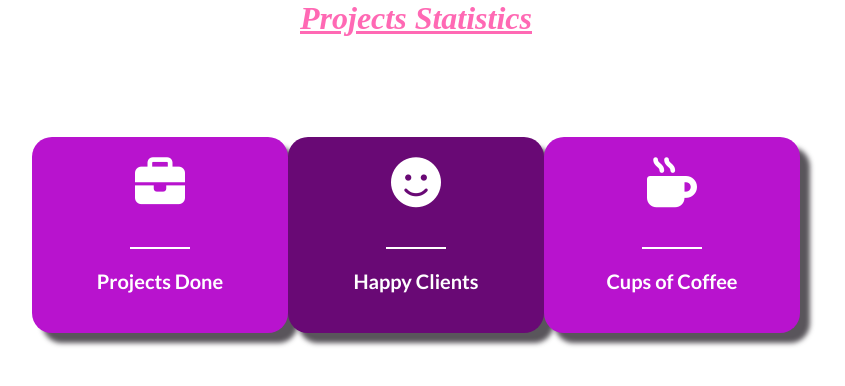
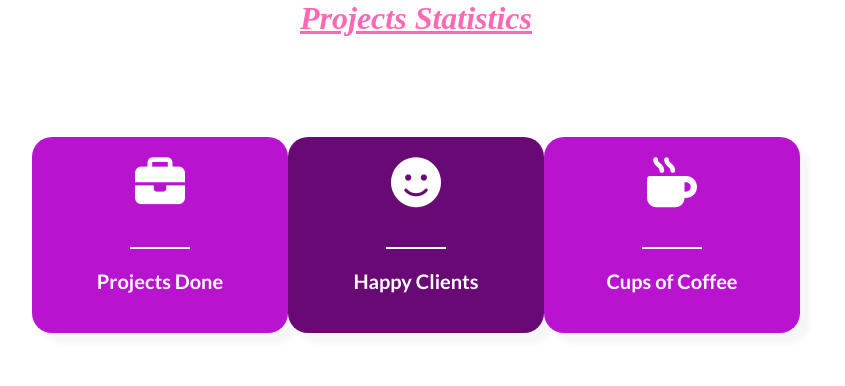
Before and after one commit to Nishat-Rahman-web/Counter_Up, a plain HTML site: page index.html in a window 1280 px wide. Shown: the whole page, without its empty margins (224-1069 px from the left). Drawn offline with Linux system fonts and the light colour scheme; a web font is replaced by a local one.

Commit message:
Update style.css

```diff
--- a/css/style.css
+++ b/css/style.css
@@ -35,17 +35,20 @@ body{
     border-radius: 20px;
     transition: all linear .2s;
 }
+.projectCounter ul li:hover{
+    transform: scale(1.1);
+}
 .projectCounter ul li:nth-child(1){
     background: #b813ce;
-    box-shadow: 10px 10px 5px 0px rgba(34, 28, 36, 0.75);
+    box-shadow: 10px 10px 5px 0px rgba(243, 241, 245, 0.75);
 }
 .projectCounter ul li:nth-child(2){
     background: #690975;
-    box-shadow: 10px 10px 5px 0px rgba(34, 28, 36, 0.75);
+    box-shadow: 10px 10px 5px 0px rgba(243, 241, 245, 0.75);
 }
 .projectCounter ul li:nth-child(3){
     background: #b813ce;
-    box-shadow: 10px 10px 5px 0px rgba(34, 28, 36, 0.75);
+    box-shadow: 10px 10px 5px 0px rgba(243, 241, 245, 0.75);
 }
 .projectCounter ul li p.number{
     font-size: 40px;
```
